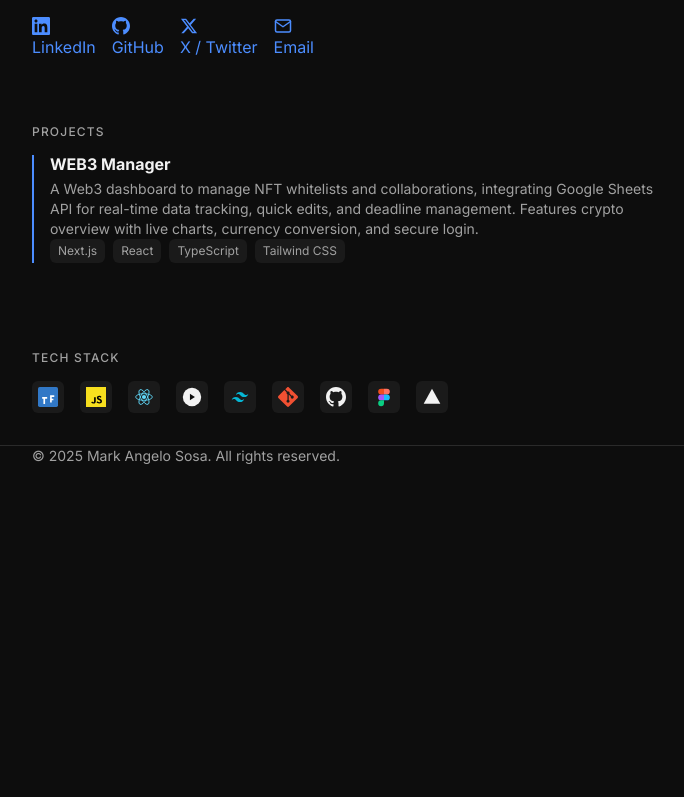
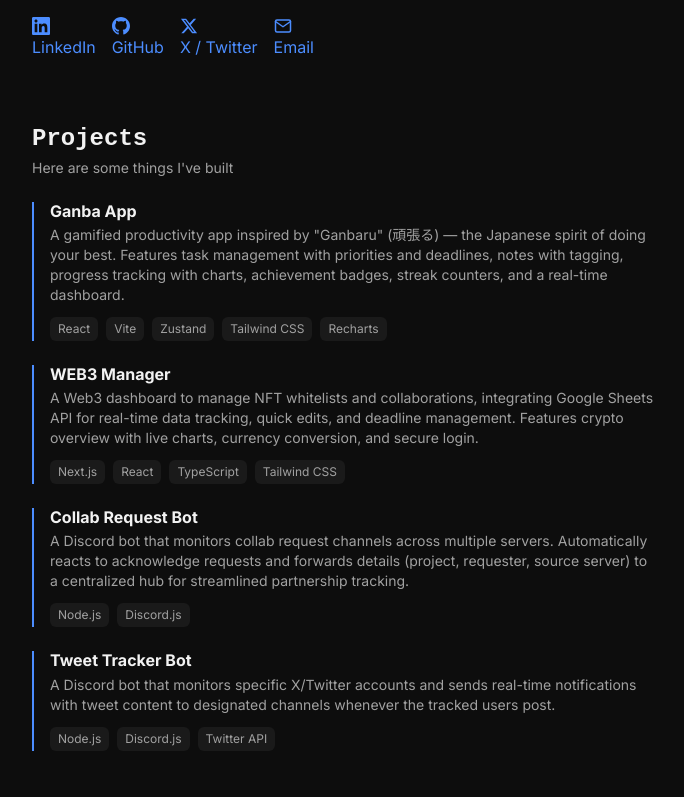
Before and after one commit to Skyyyisthelimitt/Portfolio, a Next.js app: page / in a window 1280 px wide. Shown: the part 603-1400 px from the top of the page, without its empty margins (296-980 px from the left). Before the commit the page ends 1069 px from the top, so only its background shows below. Built offline with nearby package versions, Linux system fonts and the light colour scheme.

Commit message:
feat(projects): Add Ganba App, Collab Request Bot, Tweet Tracker Bot
- Added 3 new projects with descriptions
- Updated header to match experience section style
- Improved spacing between description and tech tags

```diff
--- a/src/components/ProjectsSection.tsx
+++ b/src/components/ProjectsSection.tsx
@@ -1,4 +1,11 @@
 const projects = [
+  {
+    title: 'Ganba App',
+    description:
+      'A gamified productivity app inspired by "Ganbaru" (頑張る) — the Japanese spirit of doing your best. Features task management with priorities and deadlines, notes with tagging, progress tracking with charts, achievement badges, streak counters, and a real-time dashboard.',
+    tech: ['React', 'Vite', 'Zustand', 'Tailwind CSS', 'Recharts'],
+    link: '#',
+  },
   {
     title: 'WEB3 Manager',
     description:
@@ -6,12 +13,33 @@ const projects = [
     tech: ['Next.js', 'React', 'TypeScript', 'Tailwind CSS'],
     link: '#',
   },
+  {
+    title: 'Collab Request Bot',
+    description:
+      'A Discord bot that monitors collab request channels across multiple servers. Automatically reacts to acknowledge requests and forwards details (project, requester, source server) to a centralized hub for streamlined partnership tracking.',
+    tech: ['Node.js', 'Discord.js'],
+    link: 'https://github.com/Skyyyisthelimitt/collab-request-bot',
+  },
+  {
+    title: 'Tweet Tracker Bot',
+    description:
+      'A Discord bot that monitors specific X/Twitter accounts and sends real-time notifications with tweet content to designated channels whenever the tracked users post.',
+    tech: ['Node.js', 'Discord.js', 'Twitter API'],
+    link: '#',
+  },
 ];
 
 export default function ProjectsSection() {
   return (
     <section className="py-8 animate-fade-in animate-delay-2">
-      <h3 className="section-title">Projects</h3>
+      <div className="mb-6">
+        <h2 className="text-2xl font-bold mb-1" style={{ fontFamily: 'monospace' }}>
+          Projects
+        </h2>
+        <p className="text-sm text-[var(--text-secondary)]">
+          Here are some things I&apos;ve built
+        </p>
+      </div>
 
       <div className="space-y-6">
         {projects.map((project) => (
@@ -19,10 +47,10 @@ export default function ProjectsSection() {
             <h4 className="text-base font-semibold text-[var(--text-primary)] mb-1">
               {project.title}
             </h4>
-            <p className="text-sm text-[var(--text-secondary)] mb-2">
+            <p className="text-sm text-[var(--text-secondary)] mb-4">
               {project.description}
             </p>
-            <div className="flex flex-wrap gap-2">
+            <div className="flex flex-wrap gap-2 mt-3">
               {project.tech.map((tech) => (
                 <span
                   key={tech}
```
